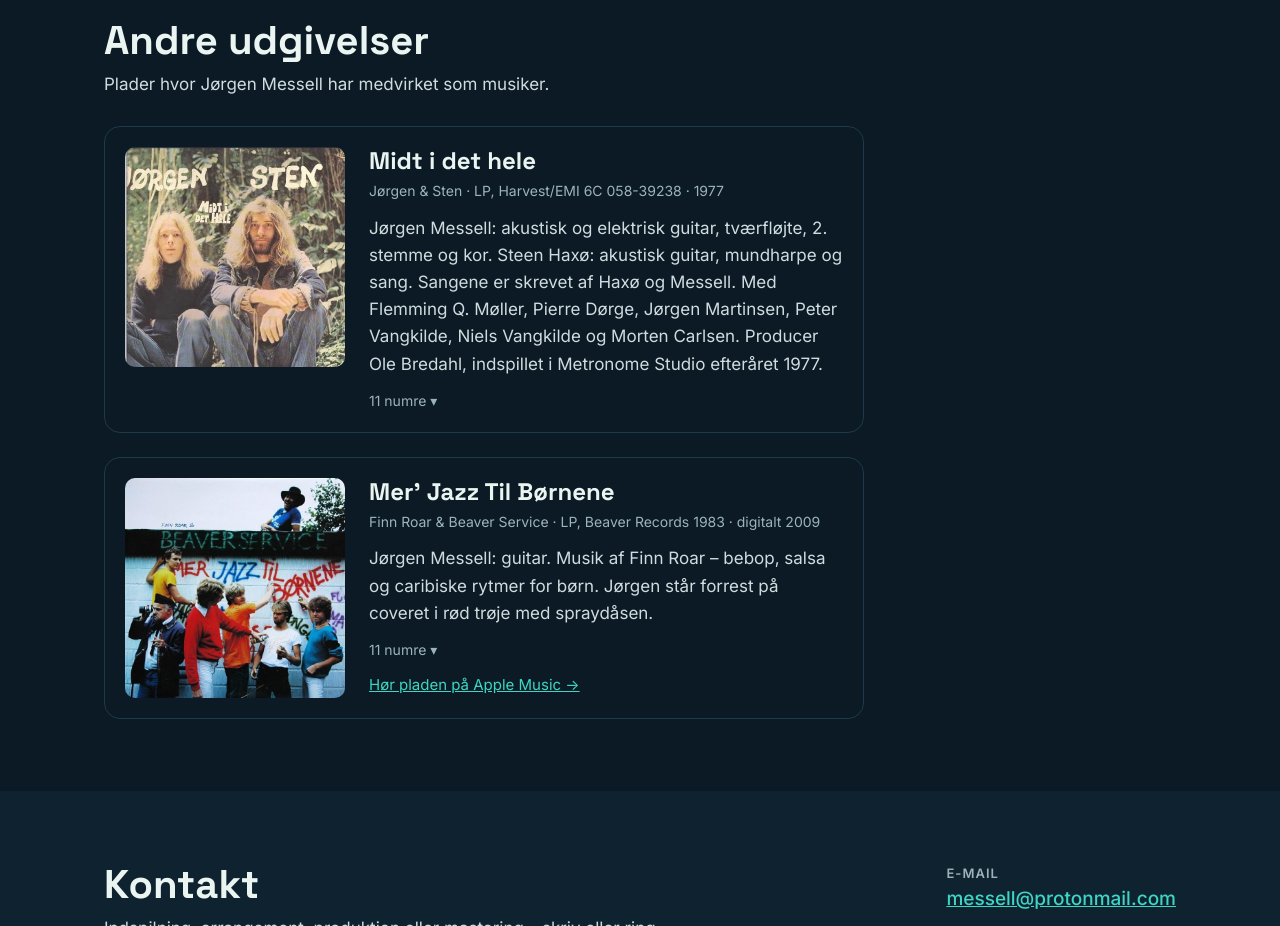
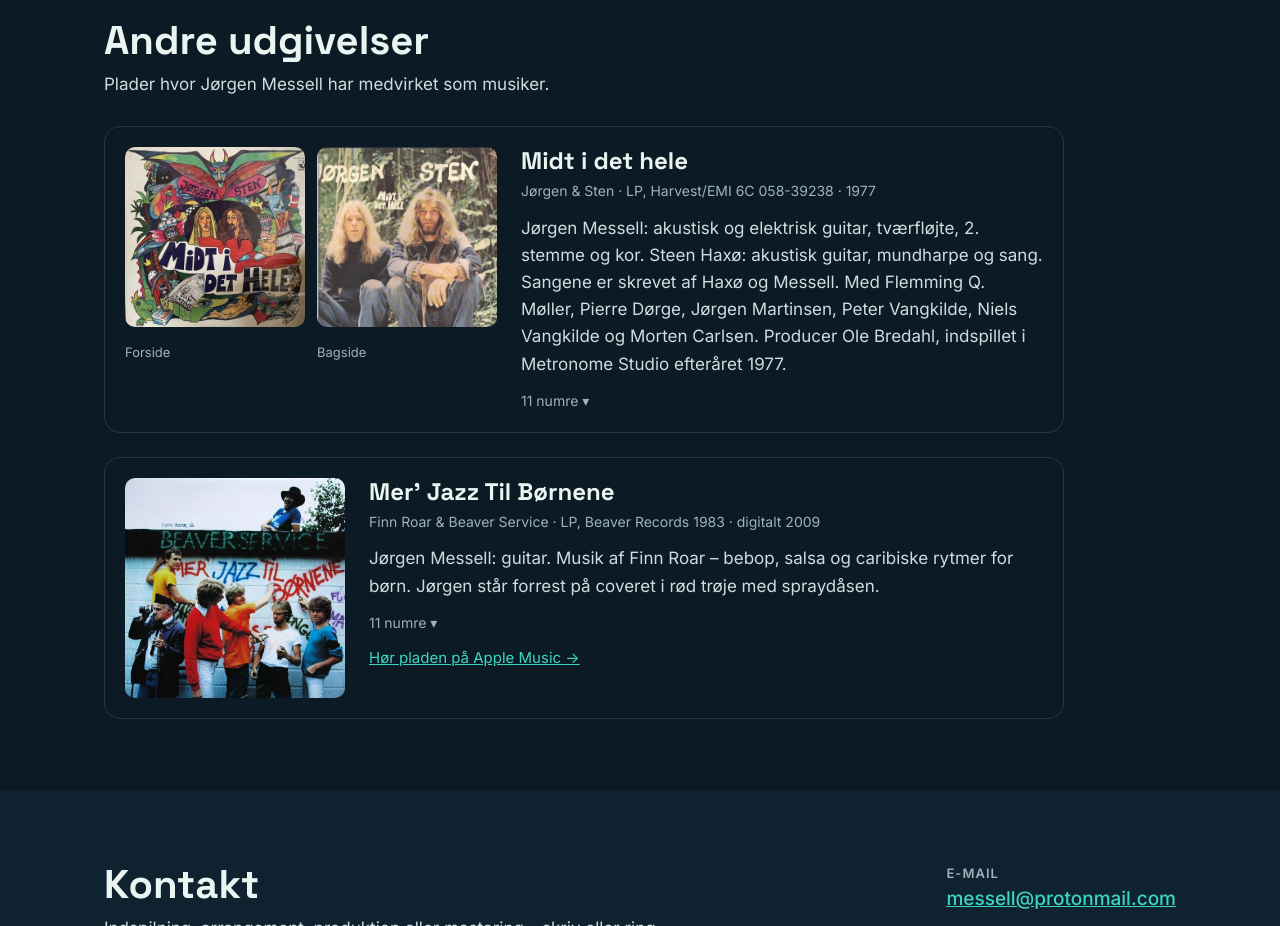
Before and after one commit to Messell/soundmusicstudio.dk, a plain HTML site: page index.html in a window 1280 px wide. Shown: the part 3520-4446 px from the top of the page. Drawn offline with nearby package versions, Linux system fonts and the light colour scheme.

Commit message:
Midt i det hele: forside og bagside side om side
Co-Authored-By: Claude Opus 5.5 <noreply@anthropic.com>
Claude-Session: https://claude.ai/code/session_013WDuyvHaxdo95nzpFJCx5f

```diff
--- a/index.html
+++ b/index.html
@@ -49,7 +49,9 @@ h2{margin:0 0 8px;font-size:40px;line-height:1.1;font-weight:650}
 h3.group{margin:36px 0 14px;font-size:15px;letter-spacing:.08em;text-transform:uppercase;color:var(--ink3)}
 .contact{display:flex;flex-wrap:wrap;gap:40px;justify-content:space-between}
 .contact dl{margin:0;display:grid;gap:16px;font-size:19px}.contact dt{font-size:13px;font-weight:600;letter-spacing:.08em;text-transform:uppercase;color:var(--ink3)}.contact dd{margin:0;font-weight:500}
-.rel{display:flex;flex-wrap:wrap;gap:24px;align-items:flex-start;border:1px solid var(--line);border-radius:16px;padding:20px;max-width:760px}.rel img{width:220px;height:220px;border-radius:10px;object-fit:cover;flex:none}.rel .info{flex:1 1 260px;min-width:0}.rel h3{margin:0 0 4px;font-size:24px;line-height:1.2}.rel .cd{border:0;padding:0;margin-top:12px}
+.rel{display:flex;flex-wrap:wrap;gap:24px;align-items:flex-start;border:1px solid var(--line);border-radius:16px;padding:20px;max-width:960px}.rel img{width:220px;height:220px;border-radius:10px;object-fit:cover;flex:none}.covers{display:flex;gap:12px;flex:none}.covers figure{margin:0}.covers img{width:180px;height:180px}@media(max-width:480px){.covers img{width:calc((100vw - 110px)/2);height:auto;aspect-ratio:1}}
+.covers figcaption{margin-top:6px;font-size:13px;color:var(--ink3)}
+.rel .info{flex:1 1 260px;min-width:0}.rel h3{margin:0 0 4px;font-size:24px;line-height:1.2}.rel .cd{border:0;padding:0;margin-top:12px}
 footer{padding:32px 0;font-size:14px;color:var(--ink3)}
 </style>
 </head>
@@ -88,7 +90,7 @@ footer{padding:32px 0;font-size:14px;color:var(--ink3)}
 <section id="andre"><div class="wrap">
 <h2>Andre udgivelser</h2>
 <p class="intro">Plader hvor Jørgen Messell har medvirket som musiker.</p>
-<article class="rel"><img src="img/midt-i-det-hele.jpg?v=2" width="412" height="412" alt="Jørgen &amp; Sten – Midt i det hele: Jørgen Messell og Steen Haxø sidder i grønne planter, Jørgen til venstre">
+<article class="rel"><div class="covers"><figure><img src="img/midt-i-det-hele-forside.jpg" width="440" height="450" alt="Forsiden: farverig tegning med Jørgen og Sten i midten og titlen Midt i det hele"><figcaption>Forside</figcaption></figure><figure><img src="img/midt-i-det-hele-bagside.jpg" width="412" height="412" alt="Bagsiden: Jørgen Messell og Steen Haxø sidder i grønne planter, Jørgen til venstre"><figcaption>Bagside</figcaption></figure></div>
 <div class="info"><h3>Midt i det hele</h3>
 <p class="meta">Jørgen &amp; Sten · LP, Harvest/EMI 6C 058-39238 · 1977</p>
 <p style="margin:12px 0 0;color:var(--ink2)">Jørgen Messell: akustisk og elektrisk guitar, tværfløjte, 2. stemme og kor. Steen Haxø: akustisk guitar, mundharpe og sang. Sangene er skrevet af Haxø og Messell. Med Flemming Q. Møller, Pierre Dørge, Jørgen Martinsen, Peter Vangkilde, Niels Vangkilde og Morten Carlsen. Producer Ole Bredahl, indspillet i Metronome Studio efteråret 1977.</p>
```
Also changed, not shown: img/midt-i-det-hele-bagside.jpg (renamed from img/midt-i-det-hele.jpg), img/midt-i-det-hele-forside.jpg (added).
